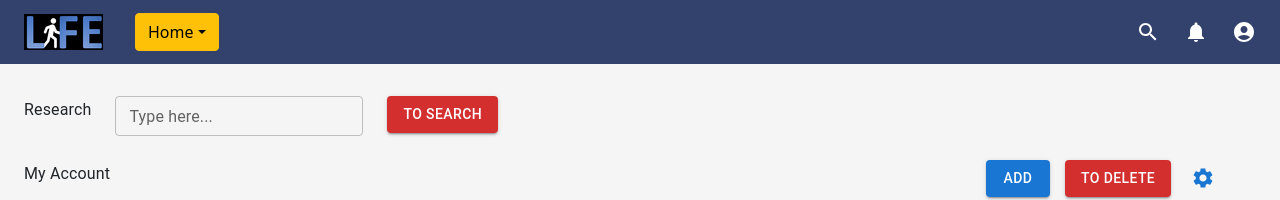
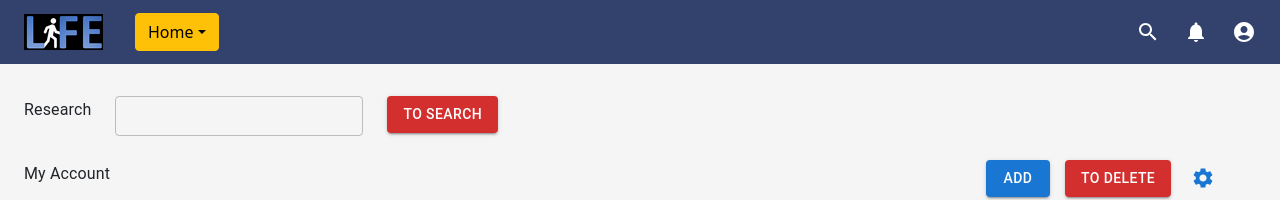
Before and after one commit to ranafaraznaru/DemoProject, a React (Create React App) app: page /myaccount in a window 1280 px wide. Shown: the top 200 px of the page. Built offline with nearby package versions, Linux system fonts and the light colour scheme.

Commit message:
text field fix

```diff
--- a/src/Components/MyAccount.js
+++ b/src/Components/MyAccount.js
@@ -14,7 +14,7 @@ const MyAccount = () => {
 						</Typography>
 					</Grid>
 					<Grid item xs={12} md="auto" align="center">
-						<TextField id="filled-basic" label="Type here..." size="small" />
+						<TextField required id="outlined-required" size="small" />
 					</Grid>
 					<Grid item xs={12} md="auto" align="center">
 						<Button variant="contained" href="#outlined-buttons" color="error">
```
